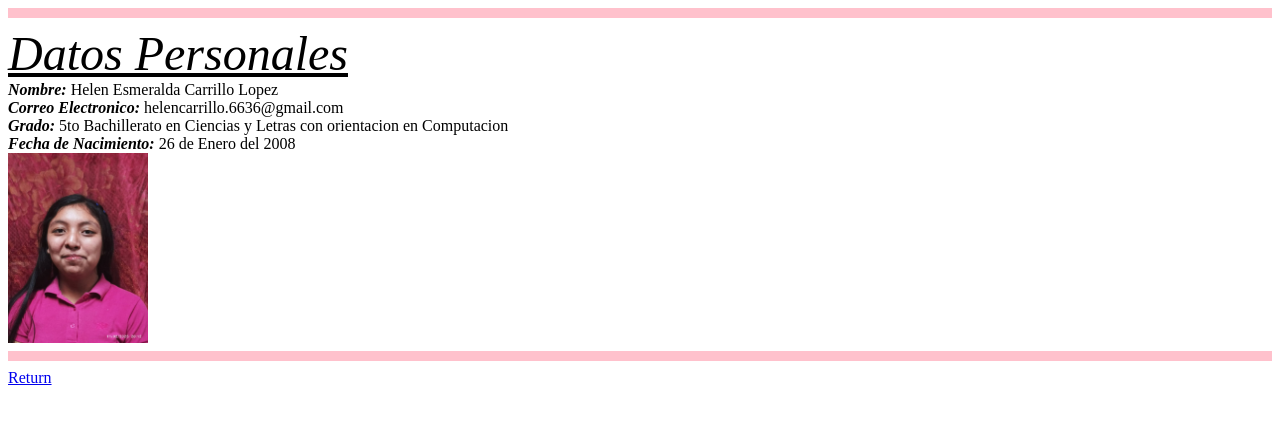
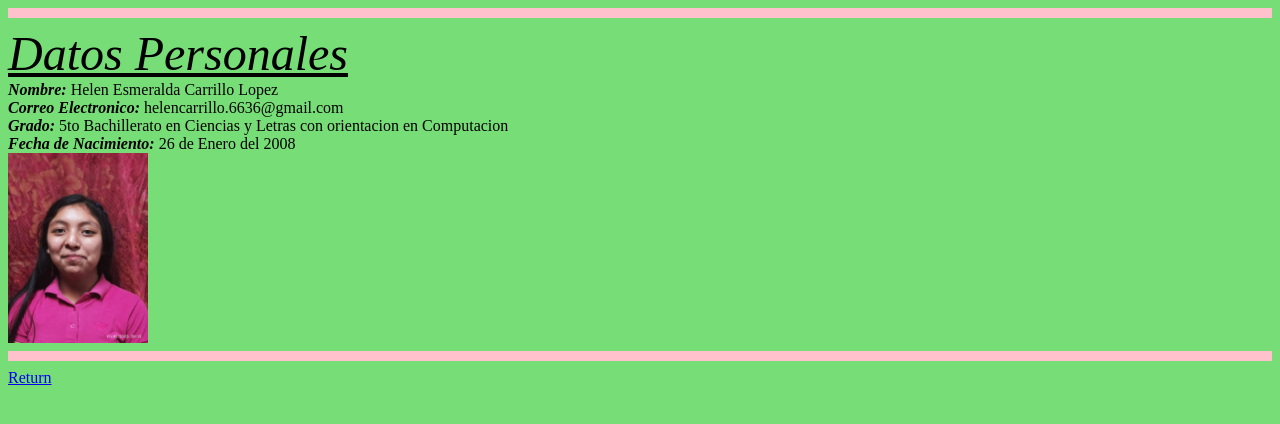
Before and after one commit to Hele-Carrillo/HeleCarrillo, a plain HTML site: page Persona.html in a window 1280 px wide. Drawn offline with Linux system fonts and the light colour scheme.

Commit message:
Persona.html

```diff
--- a/Persona.html
+++ b/Persona.html
@@ -2,6 +2,7 @@
 <head>
 <title> Datos Personales </title>
 </head>
+  <body bgcolor="#77DD77">
   <hr color="#FFC1CC" size="10" aling="center">
 <font face="Arial" size="15" color="Purple"> </font>
   <font size="20">
```
